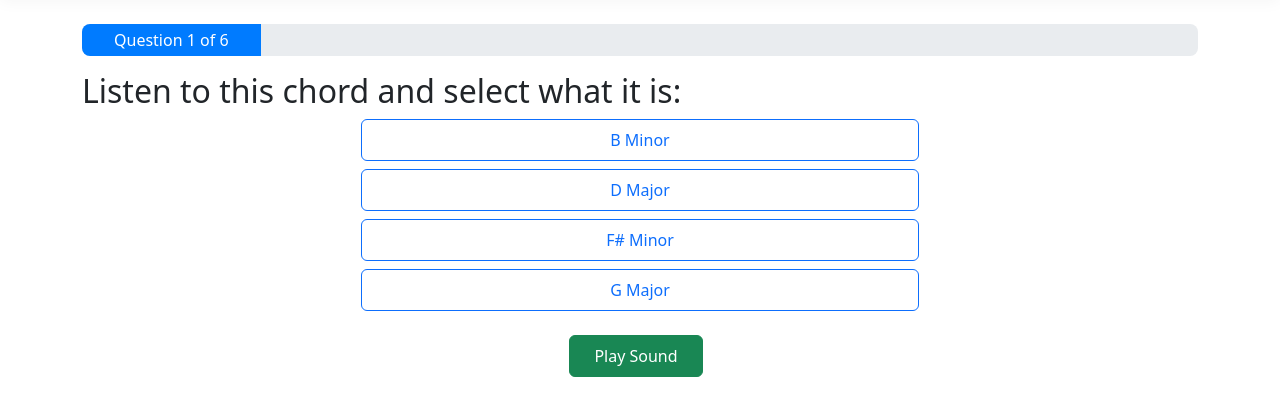
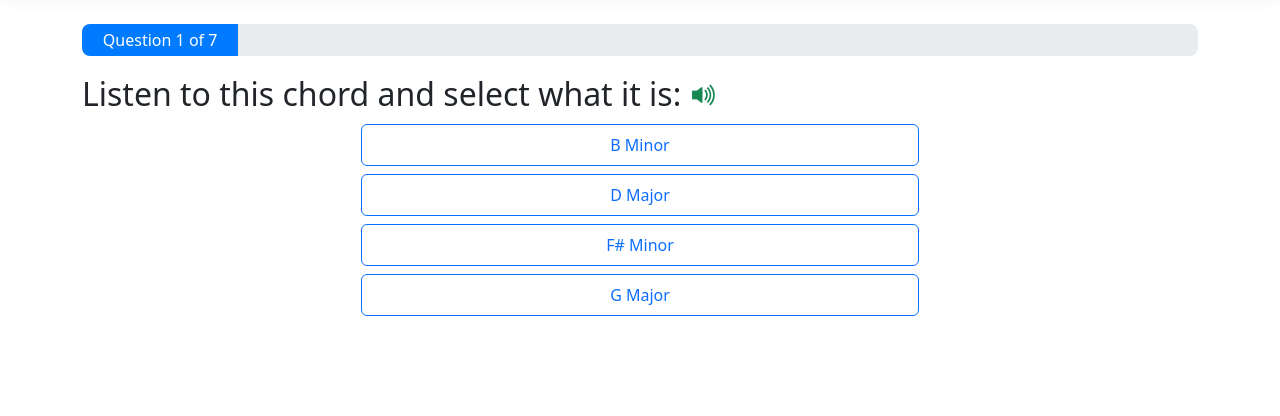
Before and after one commit to laurenrich/UI-Final-Project, a Flask app: page /quiz/1 in a window 1280 px wide. Shown: the part 80-496 px from the top of the page. Run offline with Flask 3, Linux system fonts and the light colour scheme; some libraries are stand-ins or nearby versions.

Commit message:
quiz and home page updated

```diff
--- a/data/quiz.json
+++ b/data/quiz.json
@@ -39,5 +39,13 @@
     "correct_option": "G Major",
     "answer": ["G4", "B4", "D4"],
     "highlight_notes": true
+  },
+  {
+    "question": 7,
+    "prompt": "Listen to this chord. Is it a major or minor chord?",
+    "type": "multiple_choice",
+    "options": ["Major", "Minor"],
+    "answer": ["A4", "C#5", "E5"],
+    "correct_option": "Major"
   }
 ]
--- a/static/quiz.js
+++ b/static/quiz.js
@@ -1,6 +1,6 @@
 $(document).ready(function () {
     // Initialize Tone.js synth
-    const synth = new Tone.Synth().toDestination();
+    const synth = new Tone.PolySynth(Tone.Synth).toDestination();
     let selectedNotes = new Set();
     let selectedOption = null;
 
@@ -45,15 +45,12 @@ $(document).ready(function () {
 
     // Play button - plays the correct chord
     $('#play-btn').click(async function() {
-        // Need to start audio context on user gesture
         await Tone.start();
 
-        // Play each note in the chord with a slight delay
-        window.correctNotes.forEach((note, index) => {
-            setTimeout(() => {
-                synth.triggerAttackRelease(note, "4n");
-            }, index * 200);
-        });
+        // Play all notes in the chord simultaneously
+        if (window.correctNotes && window.correctNotes.length > 0) {
+            synth.triggerAttackRelease(window.correctNotes, "1n");
+        }
     });
 
     function submitMultipleChoiceAnswer() {
--- a/templates/index.html
+++ b/templates/index.html
@@ -24,7 +24,7 @@
                 <div class="card-icon mb-3">🎹</div>
                 <h5 class="card-title">Major vs Minor</h5>
                 <p class="card-text">Discover the difference between major and minor chords and their unique sounds.</p>
-                <a href="/learn/2" class="btn btn-outline-primary stretched-link">Start Lesson</a>
+                <a href="/learn/3" class="btn btn-outline-primary stretched-link">Start Lesson</a>
             </div>
         </div>
     </div>
@@ -34,7 +34,7 @@
                 <div class="card-icon mb-3">🧪</div>
                 <h5 class="card-title">Build Chords</h5>
                 <p class="card-text">Learn how to construct your first chord using our interactive piano.</p>
-                <a href="/learn/3" class="btn btn-outline-primary stretched-link">Start Lesson</a>
+                <a href="/learn/4" class="btn btn-outline-primary stretched-link">Start Lesson</a>
             </div>
         </div>
     </div>
--- a/templates/quiz.html
+++ b/templates/quiz.html
@@ -6,7 +6,14 @@
     </div>
 </div>
 
-<h2>{{ question_data.prompt }}</h2>
+<h2 class="d-flex align-items-center">
+    <span class="me-1">{{ question_data.prompt }}</span>
+    {% if question_data.type == 'multiple_choice' %}
+    <button id="play-btn" class="btn btn-link text-success p-0 ms-1 align-baseline" title="Play Answer Sound" aria-label="Play Answer Sound" style="text-decoration: none;">
+        <i class="bi bi-volume-up-fill fs-3"></i>
+    </button>
+    {% endif %}
+</h2>
 
 {% if question_data.type == 'piano' or question_data.highlight_notes %}
 <div class="piano-container mb-4">
@@ -52,7 +59,6 @@
 {% endif %}
 
 <div class="controls text-center mb-4">
-    <button id="play-btn" class="btn btn-success me-2">Play Sound</button>
     {% if question_data.type == 'piano' %}
     <button id="submit-btn" class="btn btn-primary">Submit Answer</button>
     {% endif %}
```
